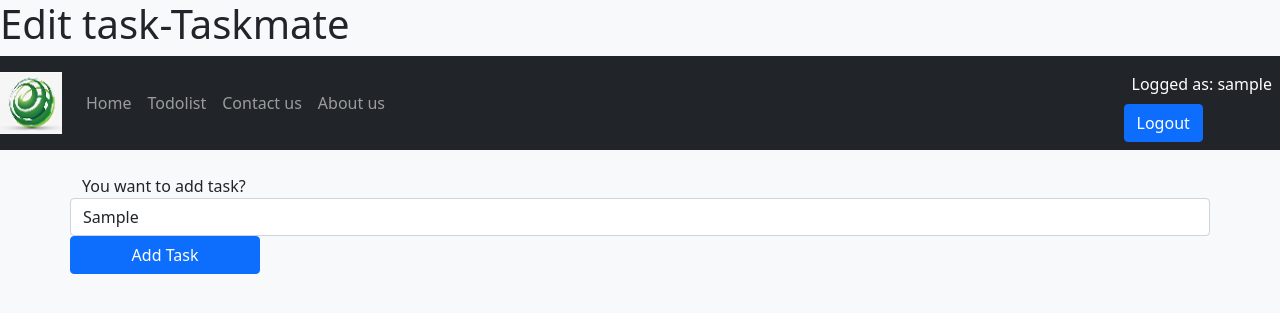
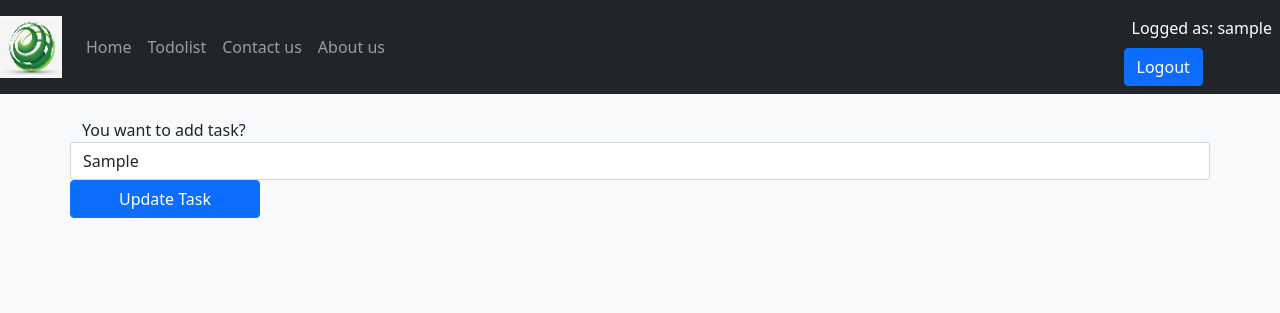
Before and after one commit to akshay29729/TaskMate, a Django app: page /todolist/edit/1 in a window 1280 px wide. Shown: the top 313 px of the page. Run offline with Django 3.2, Linux system fonts and the light colour scheme; a user stored in the database is signed in; tables that the repository leaves empty hold one stand-in row (values such as "Sample post").

Commit message:
small changesin names,colors etc.

```diff
--- a/todolist/templates/edit.html
+++ b/todolist/templates/edit.html
@@ -1,6 +1,6 @@
 {% extends 'base.html' %}
 {% block title  %}
-  <h1>Edit task-Taskmate</h1>
+  <title>Edit task-Taskmate</title>
 {% endblock title  %}
 
 {% block content %}
@@ -12,7 +12,7 @@
           <label class="col-lg-2">You want to add task?</label>
           <input type ="text" class="form-control col-lg-6" name="task" placeholder ="{{task_obj.task}}" value="{{task_obj.task}}">
           <input type ="hidden" name="done" value = "{{task_obj.done}}">
-          <button type = "submit" class="btn btn-primary col-lg-2">Add Task</button>
+          <button type = "submit" class="btn btn-primary col-lg-2">Update Task</button>
        </form>
    {% else %}
        <p>Access Restricted, You are not allowed..</p>
--- a/todolist/templates/todolist.html
+++ b/todolist/templates/todolist.html
@@ -1,8 +1,8 @@
 {% extends 'base.html' %}
 
 {% block title %}
-  <title>Task Manager- Taskmate</title>
-    {% endblock title %}
+  <title>TodoList page- Taskmate</title>
+{% endblock title %}
 {% block content %}
   <div class='container'>
       </br>
--- a/todolist/views.py
+++ b/todolist/views.py
@@ -1,6 +1,6 @@
 from django.core import paginator
 from django.shortcuts import render, redirect
-from django.http import HttpResponse
+# from django.http import HttpResponse
 from todolist import form
 from todolist.models import Tasklist
 from todolist.form import TaskForm
@@ -75,6 +75,13 @@ def incomplete_task(request, task_id):
     return redirect('todolist')
 
 
+def index(request):
+    context = {
+        'index_text': "Welcome to index page",
+    }
+    return render(request, 'index.html', context)
+
+
 def contact(request):
     context = {
         'contact_text': "Welcome to Contact page",
@@ -83,13 +90,6 @@ def contact(request):
     return render(request, 'contact.html', context)
 
 
-def index(request):
-    context = {
-        'index_text': "Welcome to index page",
-    }
-    return render(request, 'index.html', context)
-
-
 def about(request):
     context = {
         'about_text': "Welcome to about us page",
--- a/users_app/templates/login.html
+++ b/users_app/templates/login.html
@@ -9,7 +9,7 @@
    <div class="container">
    </br>
    <h3>Welcome, please login...</h4>
-      {% if messages %}
+      {% comment %} {% if messages %}
           {% for message in messages%}
             <div class="alert alert-info alert-dismissible fade show" role="alert">
                 {{message}}
@@ -17,7 +17,7 @@
                 </button>
             </div>
           {% endfor %}
-      {% endif %}
+      {% endif %} {% endcomment %}
 
      <form method="POST" class="mt-5 col-6">
         {% csrf_token %}
--- a/users_app/templates/register.html
+++ b/users_app/templates/register.html
@@ -18,7 +18,7 @@
           {% endfor %}
       {% endif %}
 
-     <form method="POST" class="mt-5 col-6">
+     <form method="POST" class="mt-3 col-6">
         {% csrf_token %}
         {{register_form|crispy}}
         </br>
```
